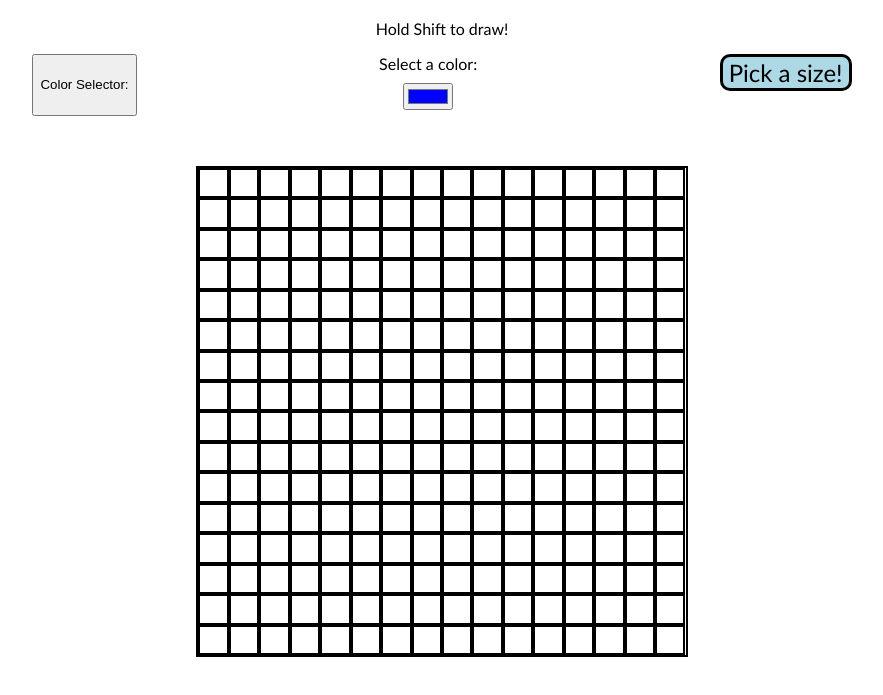
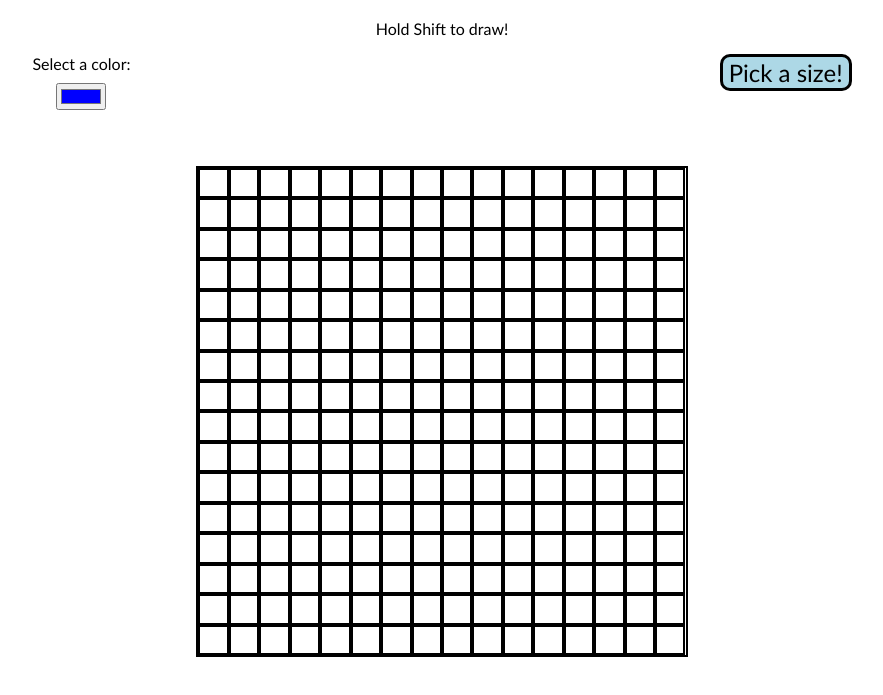
Before and after one commit to Shashank-006/odin-etch-a-sketch, a plain HTML site: page index.html in a window 1280 px wide. Shown: the part 63-758 px from the top of the page, without its empty margins (198-1081 px from the left). Drawn offline with Linux system fonts and the light colour scheme.

Commit message:
Removed obsolete button

```diff
--- a/index.html
+++ b/index.html
@@ -10,7 +10,6 @@
         <h1 class="title">Etch-a-Sketch</h1>
         <p class="instructions">Hold Shift to draw!</p>
         <div class="options">
-            <button>Color Selector:</button>
             <div class="color-option">
                 <label for="color-selector">Select a color:</label>
                 <input type="color" id="color-selector" value="#0000FF">
```
